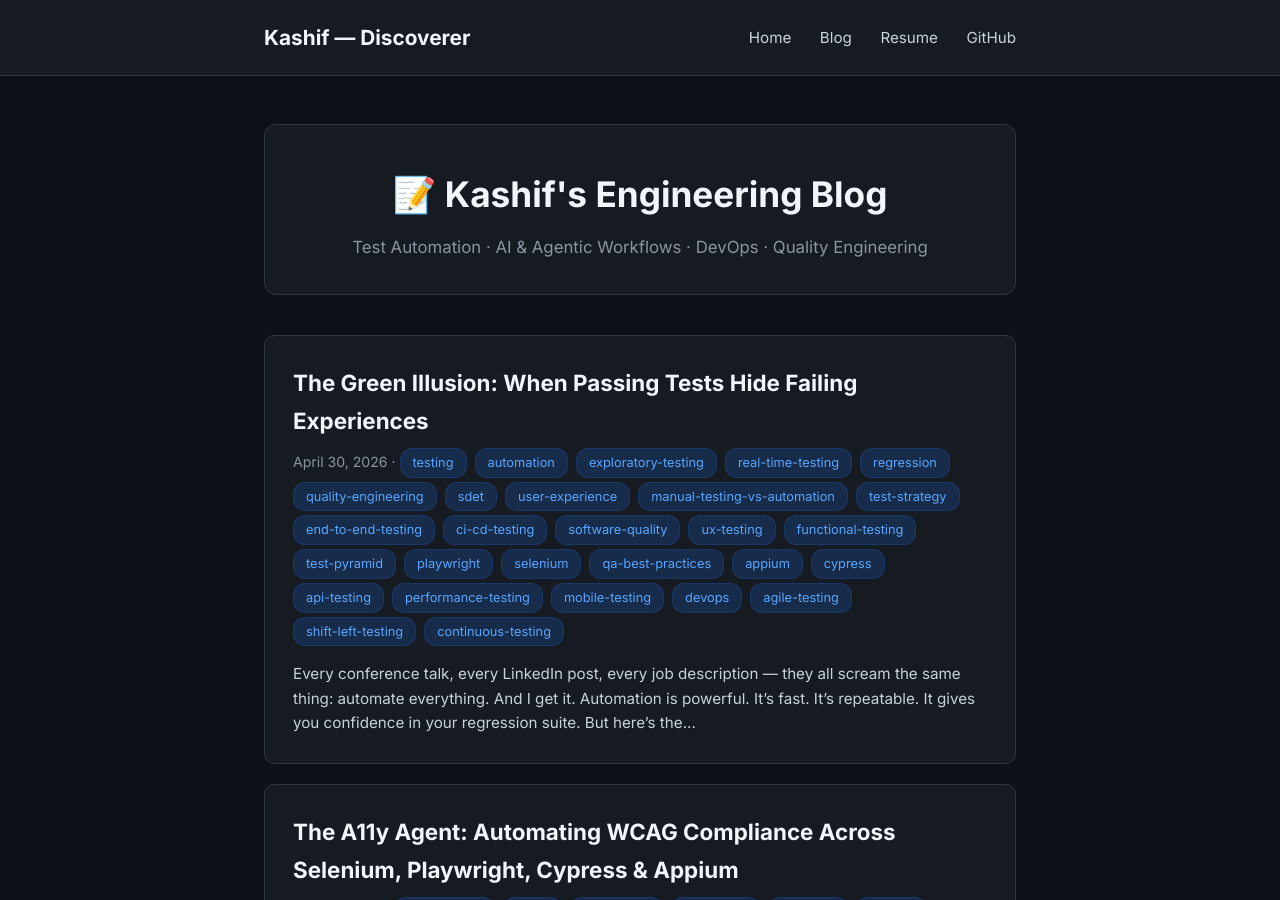
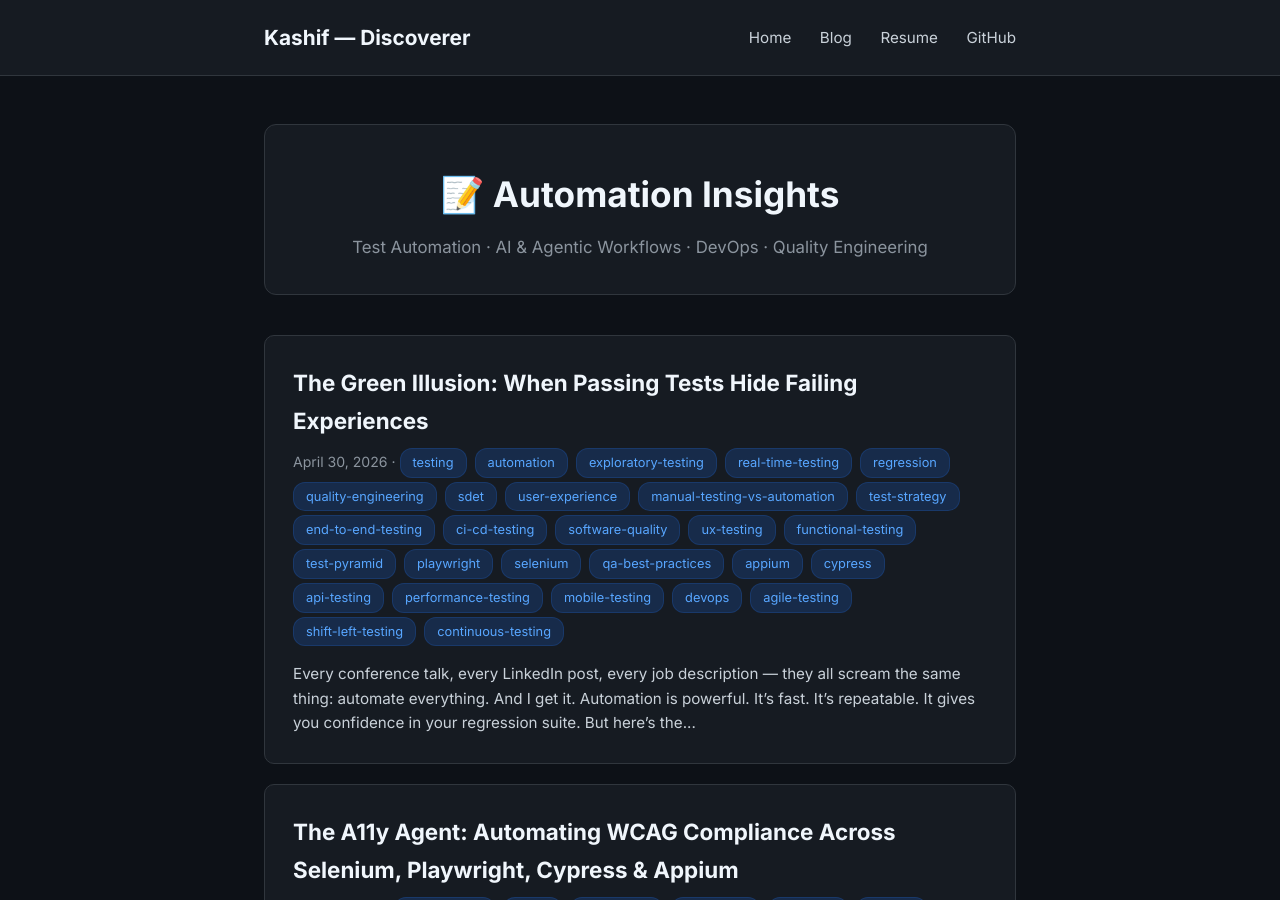
Before and after one commit to ascertain/ascertain.github.io, a Jekyll site: the page built from kashif-blog.html, in a window 1280 px wide and 900 px high. Built offline with Jekyll 4.4.1, drawn with Linux system fonts in a browser that asks for light colours.

Commit message:
update: blog heading to Automation Insights

```diff
--- a/kashif-blog.html
+++ b/kashif-blog.html
@@ -25,7 +25,7 @@ permalink: /kashif-blog/
 </style>
 
 <div class="blog-header">
-  <h1>📝 Kashif's Engineering Blog</h1>
+  <h1>📝 Automation Insights</h1>
   <p>Test Automation · AI & Agentic Workflows · DevOps · Quality Engineering</p>
 </div>
 
```
